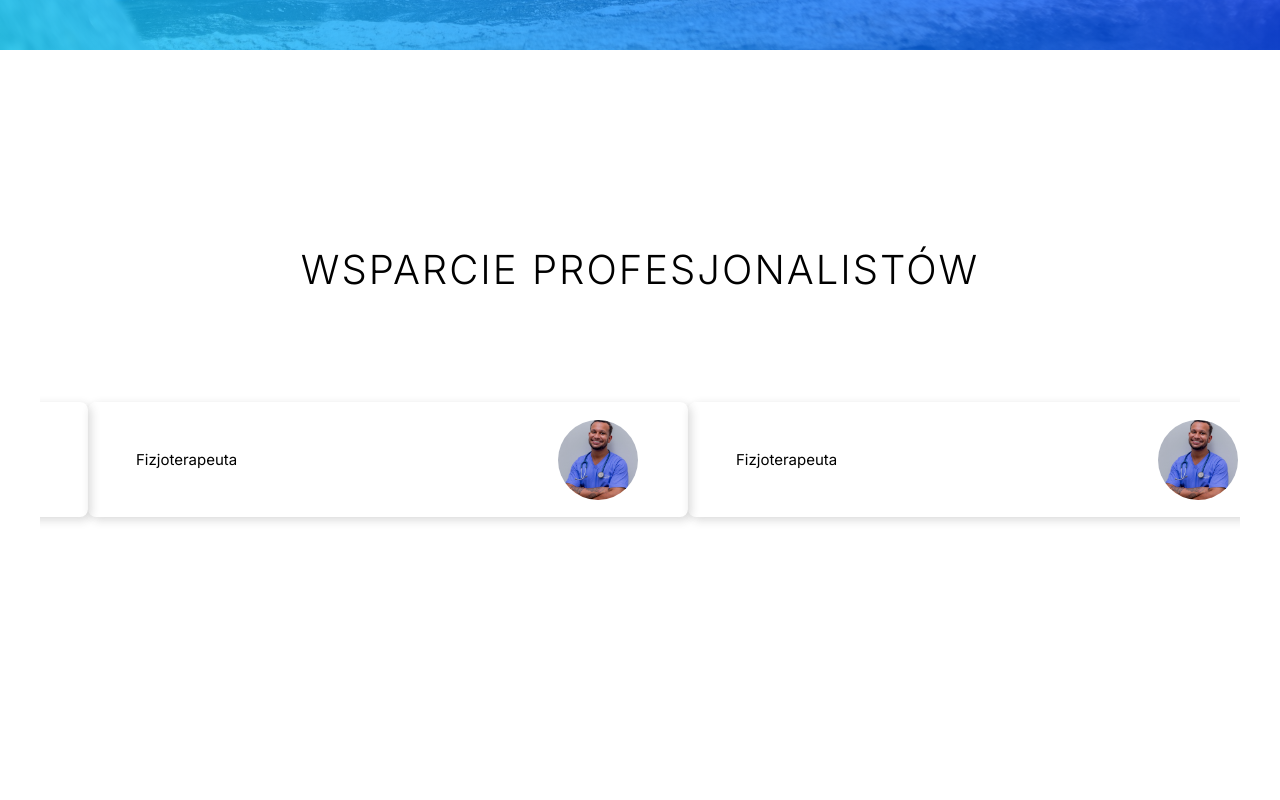
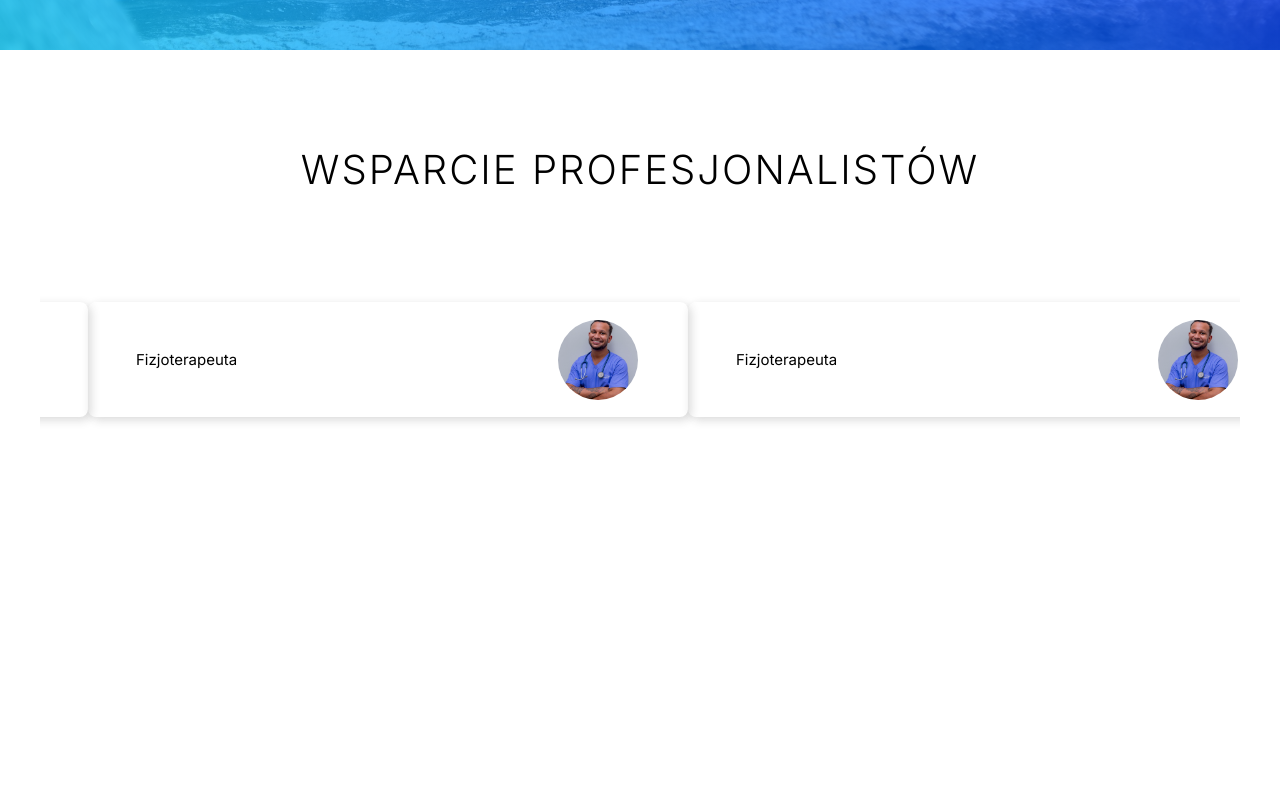
Before and after one commit to Pawko23/ProhealthTeam, a React (Create React App) app: page / in a window 1280 px wide. Shown: the part 3183-3983 px from the top of the page. Built offline with nearby package versions, Linux system fonts and the light colour scheme.

Commit message:
professionals info displayed

```diff
--- a/src/components/MainSection.js
+++ b/src/components/MainSection.js
@@ -1,4 +1,4 @@
-import React from 'react';
+import React, { useState } from 'react';
 import Slider from 'react-slick';
 import 'slick-carousel/slick/slick.css';
 import 'slick-carousel/slick/slick-theme.css';
@@ -27,6 +27,18 @@ const MainSection = () => {
       },
     ],
   };
+
+  const [isSelected, setIsSelected] = useState(false)
+  const [name, setName] = useState('')
+  const [phoneNumber, setPhoneNumber] = useState('')
+  const [email, setEmail] = useState('')
+
+  const displayContact = (name, phoneNumber, email) => {
+    setName(name)
+    setPhoneNumber(phoneNumber)
+    setEmail(email)
+    setIsSelected(!isSelected)
+  }
 
   return (
     <>
@@ -84,7 +96,7 @@ const MainSection = () => {
         <div className={MainStyles.wrapper}>
           <h1>Wsparcie profesjonalistów</h1>
           <Slider {...settings} className={MainStyles['professionals-container']}>
-            <div className={MainStyles['professional-box']}>
+            <div className={MainStyles['professional-box']} onClick={() => displayContact('Maciej', '123456789', 'maciej@gmail.com')}>
               <div className={MainStyles['professional-img']}>
                 <img src={dietProf} alt=''></img>
               </div>
@@ -145,6 +157,15 @@ const MainSection = () => {
               </div>
             </div>
           </Slider>
+          <div className={MainStyles['contact-info-container']}>
+          {isSelected &&
+              <div className={MainStyles['contact-info-box']}>
+                  <p>{name}</p>
+                  <p>{phoneNumber}</p>
+                  <p>{email}</p>
+              </div>
+          }
+          </div>
         </div>
       </section>
     </>
--- a/src/styles/MainSection.module.css
+++ b/src/styles/MainSection.module.css
@@ -170,6 +170,16 @@ section {
      object-fit: cover;
   border-radius: 50%;
 }
+.professionals .wrapper .contact-info-container {
+  position: relative;
+  display: flex;
+  justify-content: center;
+  align-items: center;
+  width: 100%;
+  overflow: hidden;
+  height: 200px;
+  transition: height 0.3s ease;
+}
 
 @media (min-width: 576px) {
   .options-boxes {
--- a/src/styles/MainSection.module.scss
+++ b/src/styles/MainSection.module.scss
@@ -189,6 +189,18 @@ section {
       }
     }
   }
+  .wrapper {
+    .contact-info-container {
+      position: relative;
+      display: flex;
+      justify-content: center;
+      align-items: center;
+      width: 100%;
+      overflow: hidden;
+      height: 200px;
+      transition: height 0.3s ease;
+    }
+  }
 }
 
 
```
Also changed, not shown: 1 other file (tests, documents, lock files or other folders).
